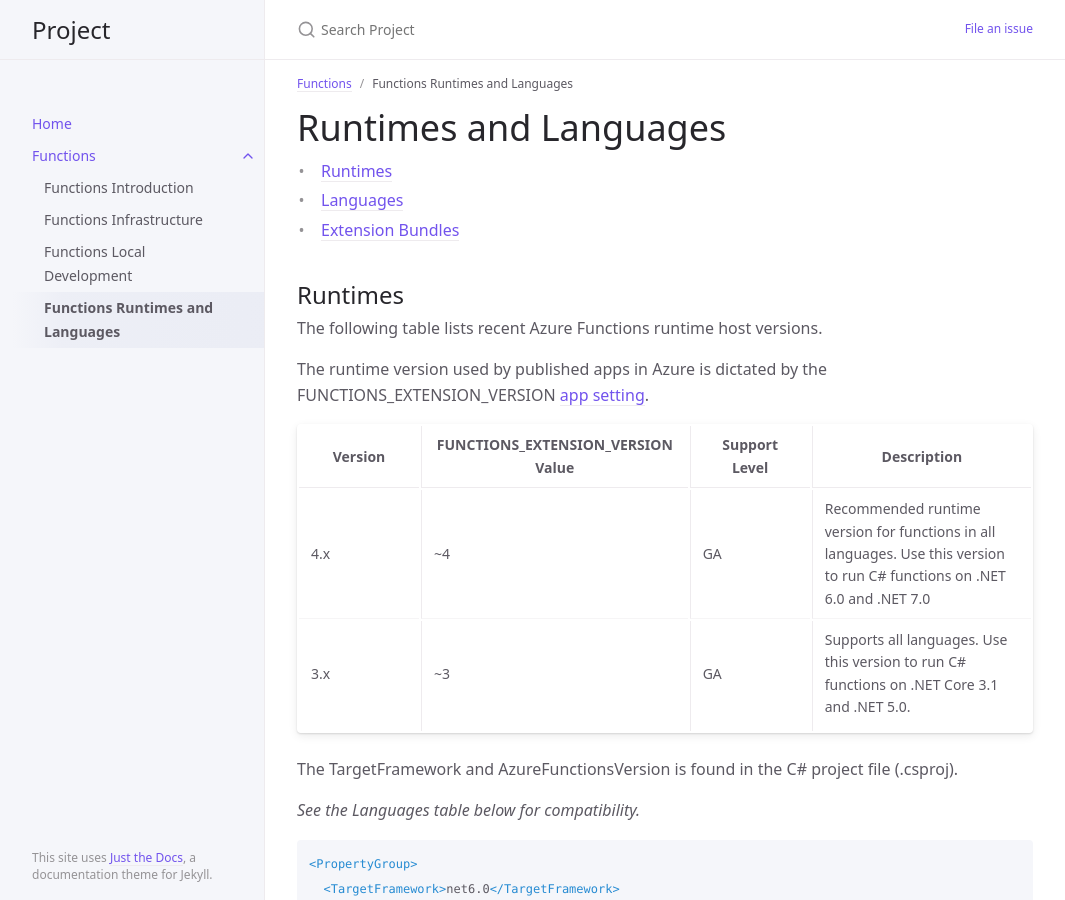
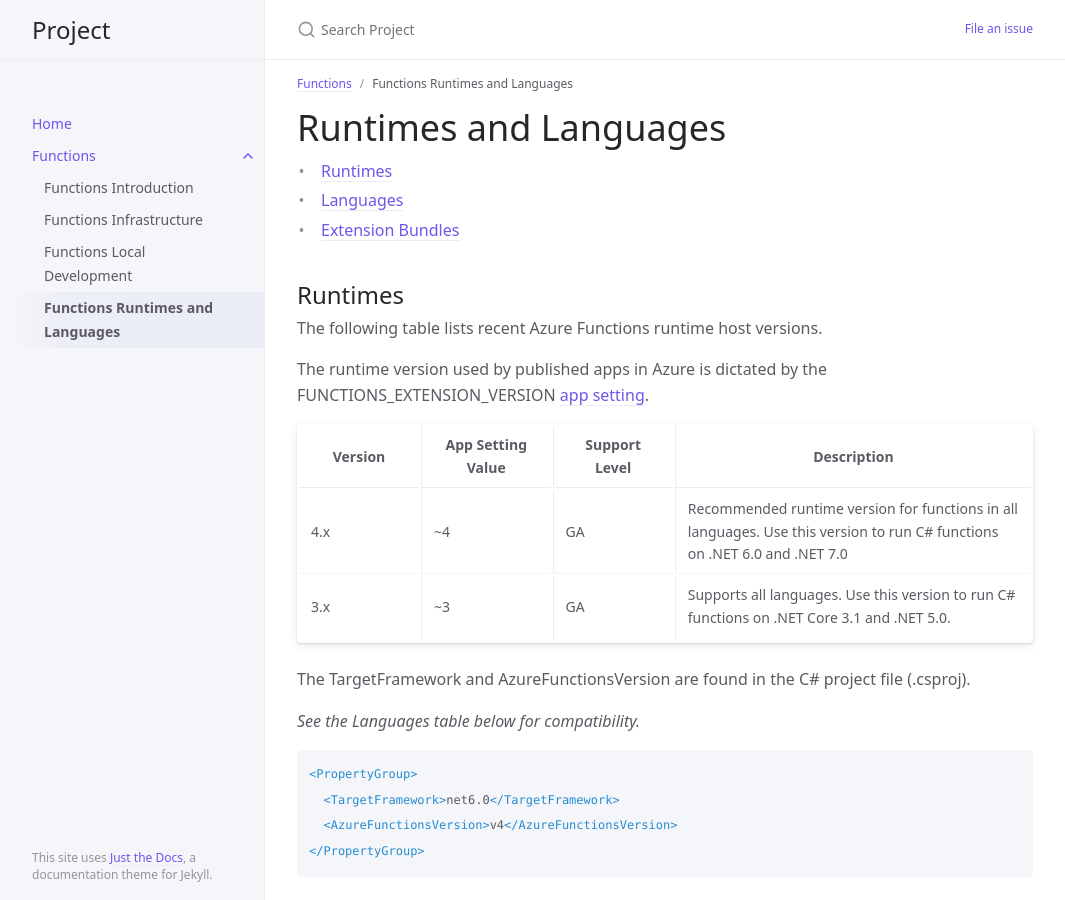
Before and after one commit to bwagner77/docs-test, a Jekyll site: the page built from function/runtimes-languages.md, in a window 1280 px wide and 900 px high. Shown: the whole window, without its empty margins (107-1172 px from the left). Built offline with Jekyll 4.4.1, drawn with Linux system fonts in a browser that asks for light colours.

Commit message:
Content updated.

```diff
--- a/function/runtimes-languages.md
+++ b/function/runtimes-languages.md
@@ -19,12 +19,12 @@ The runtime version used by published apps in Azure is dictated by
 the FUNCTIONS_EXTENSION_VERSION
 [app setting](https://docs.microsoft.com/en-us/azure/azure-functions/functions-app-settings#functions_worker_runtime).
 
-| Version   | FUNCTIONS_EXTENSION_VERSION Value   | Support Level | Description |
-| --------- | ----------------------------------- | ------------- | ----------- |
-| 4.x       | ~4                                  | GA            | Recommended runtime version for functions in all languages. Use this version to run C# functions on .NET 6.0 and .NET 7.0 |
-| 3.x       | ~3                                  | GA            | Supports all languages. Use this version to run C# functions on .NET Core 3.1 and .NET 5.0. |
+| Version   | App Setting Value   | Support Level | Description |
+| --------- | ------------------- | ------------- | ----------- |
+| 4.x       | ~4                  | GA            | Recommended runtime version for functions in all languages. Use this version to run C# functions on .NET 6.0 and .NET 7.0 |
+| 3.x       | ~3                  | GA            | Supports all languages. Use this version to run C# functions on .NET Core 3.1 and .NET 5.0. |
 
-The TargetFramework and AzureFunctionsVersion is found in the C# project
+The TargetFramework and AzureFunctionsVersion are found in the C# project
 file (.csproj).
 
 *See the Languages table below for compatibility.*
```
Also changed, not shown: function/local-development.md (+1 -1 lines).
